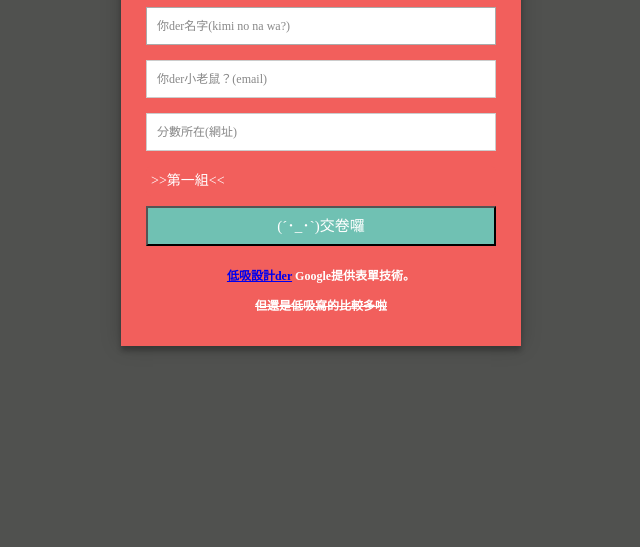
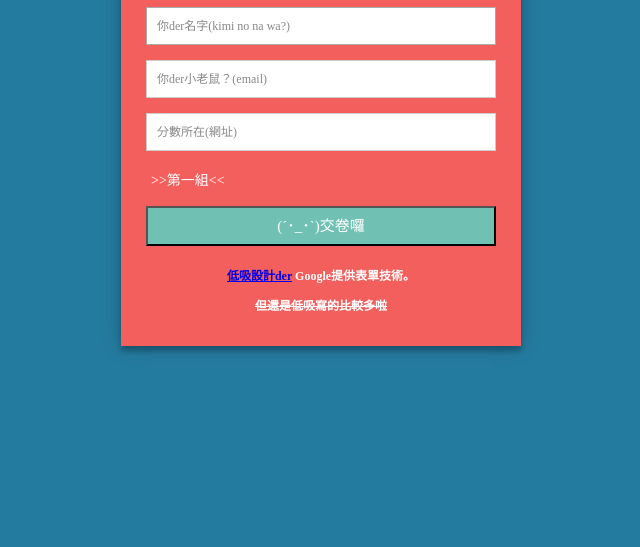
Before and after one commit to tasi788/hw1, a plain HTML site: page index.html in a window 1280 px wide. Shown: the part 253-800 px from the top of the page, without its empty margins (319-959 px from the left). Drawn offline with nearby package versions, Linux system fonts and the light colour scheme.

Commit message:
color change

```diff
--- a/css/style.css
+++ b/css/style.css
@@ -144,7 +144,7 @@ body {
   font-size: 12px;
   line-height: 30px;
   color: #777;
-  background: #50514F;
+  background: #247BA0;
 }
 
 .container {
```
